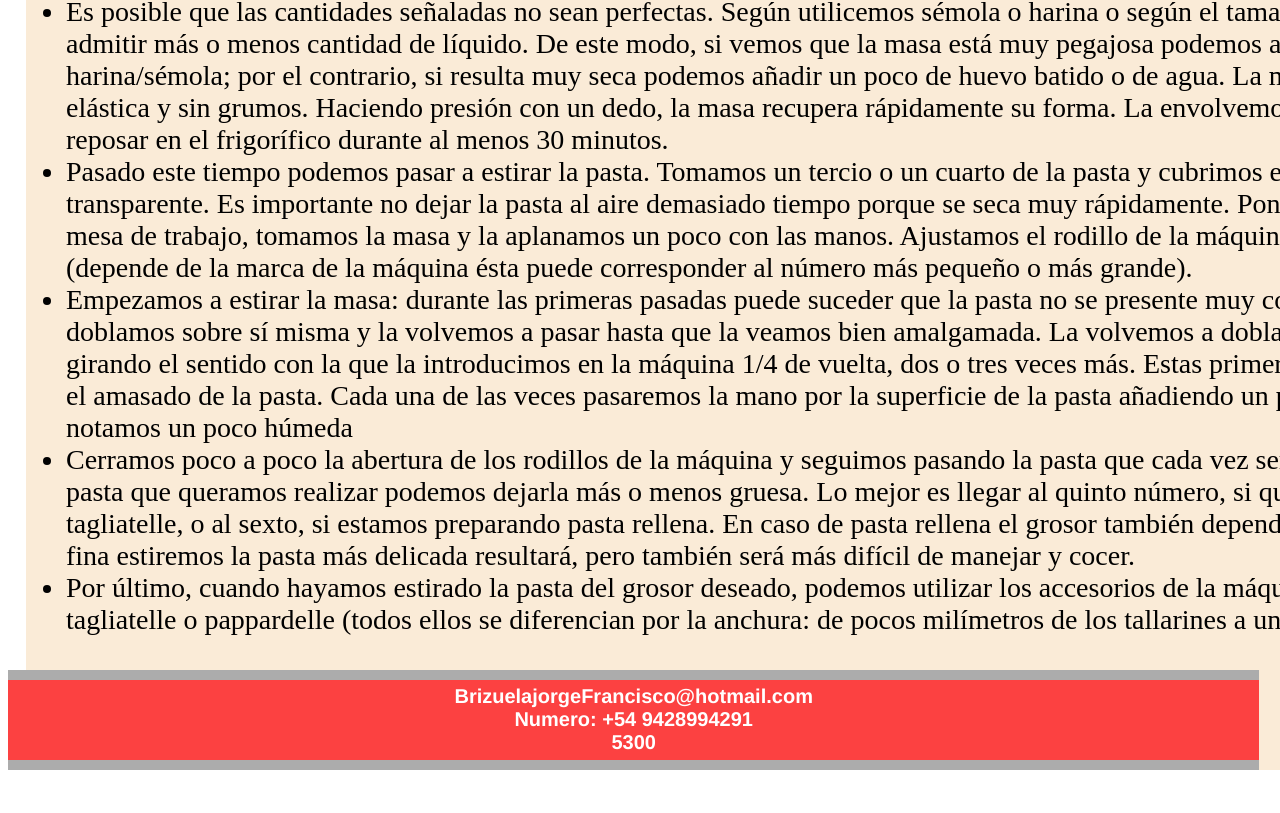
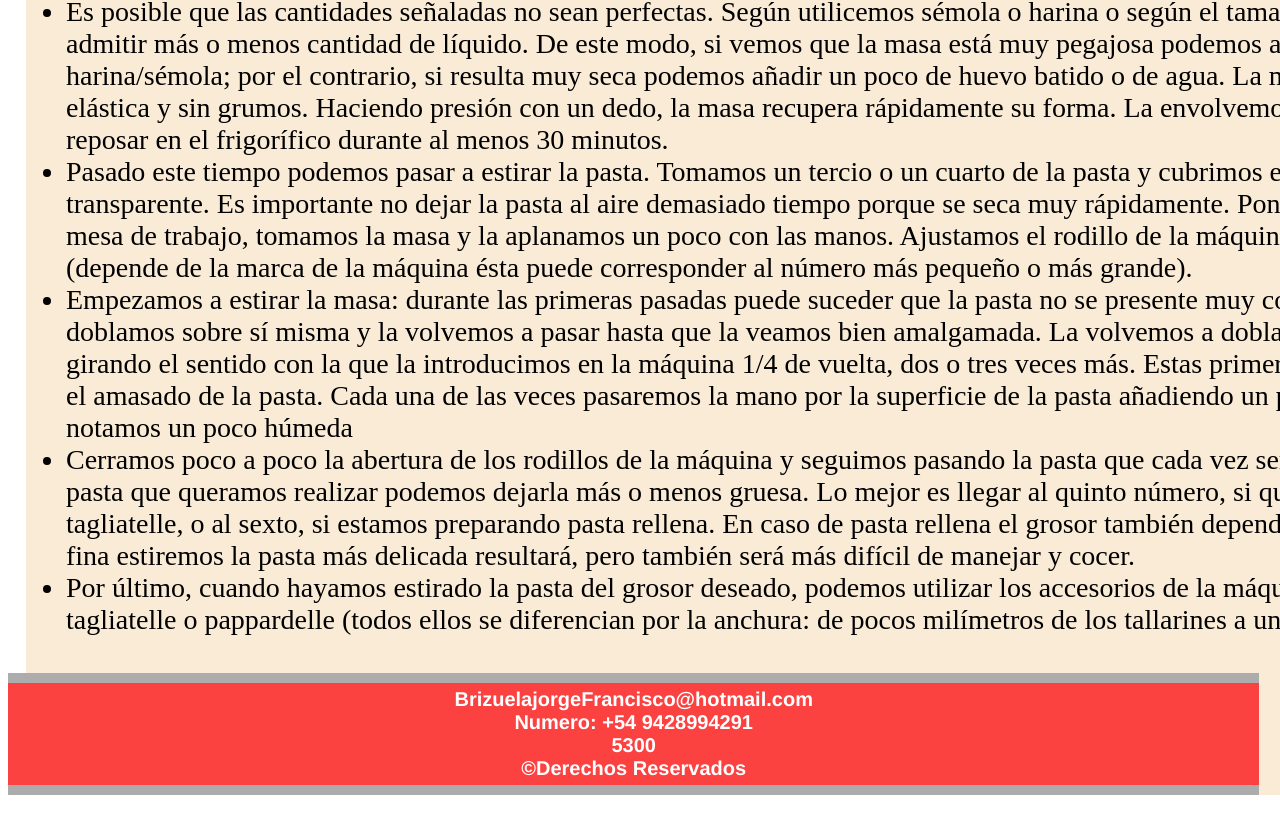
Before and after one commit to Franciscobrz2/franciscobrz2.github.io, a plain HTML site: page index.html in a window 1280 px wide. Shown: the part 796-1609 px from the top of the page. Before the commit the page ends 1584 px from the top, so only its background shows below. Drawn offline with Linux system fonts and the light colour scheme.

Commit message:
derechos reservados footer

```diff
--- a/estilos.css
+++ b/estilos.css
@@ -23,7 +23,7 @@ img{
     position: relative;
     margin: 18px;
     font-size: 28px;
-    padding-bottom: 106px;
+    padding-bottom: 131px;
     z-index: 1;
 }
 
--- a/index.html
+++ b/index.html
@@ -60,7 +60,7 @@ Promocion (8, 9 o 10):
 
             <footer>
                 <h5>
-                    BrizuelajorgeFrancisco@hotmail.com <br> Numero: +54 9428994291 <br> 5300
+                    BrizuelajorgeFrancisco@hotmail.com <br> Numero: +54 9428994291 <br> 5300 <br>©Derechos Reservados
                 </h5>
 
             </footer>
```
